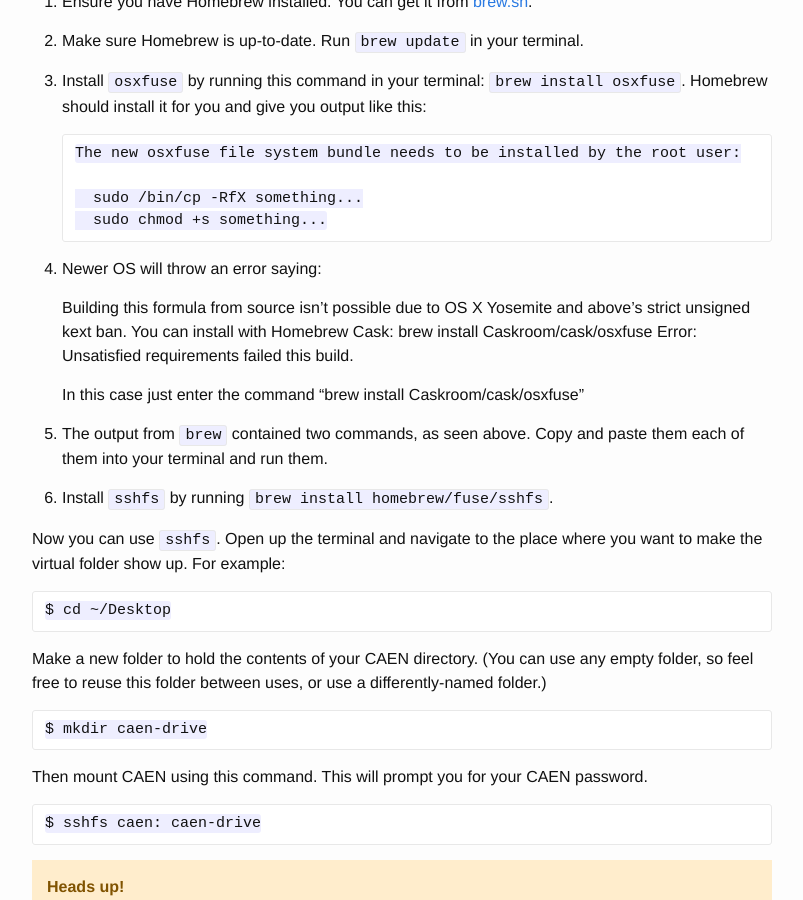
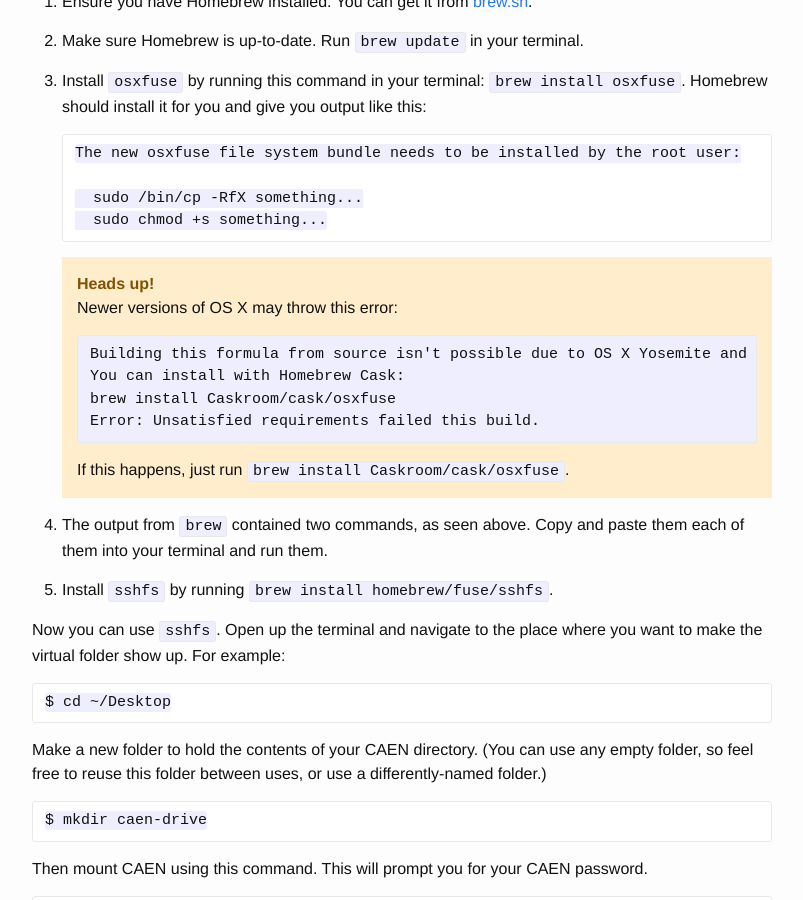
Before and after one commit to arxanas/how-to-survive-eecs-281, a Jekyll site: the page built from _posts/2014-01-12-dealing-with-caen.md, in a window 1280 px wide and 900 px high, scrolled down 1890 px. Shown: the whole window, without its empty margins (238-1041 px from the left). Built offline with Jekyll 4.4.1, drawn with Linux system fonts in a browser that asks for light colours.

Commit message:
Move warning into an aside element.
Minor wording changes as well.

```diff
--- a/_posts/2014-01-12-dealing-with-caen.md
+++ b/_posts/2014-01-12-dealing-with-caen.md
@@ -115,19 +115,23 @@
           sudo /bin/cp -RfX something...
           sudo chmod +s something...
 
- 4. Newer OS will throw an error saying:
+    <aside class="aside-warning"><p>
 
-      Building this formula from source isn't possible due to OS X Yosemite and above's strict unsigned kext ban.
-      You can install with Homebrew Cask:
-      brew install Caskroom/cask/osxfuse
-      Error: Unsatisfied requirements failed this build.
+        Newer versions of OS X may throw this error:
 
-    In this case just enter the command "brew install Caskroom/cask/osxfuse"
+        <pre>Building this formula from source isn't possible due to OS X Yosemite and above's strict unsigned kext ban.
+You can install with Homebrew Cask:
+brew install Caskroom/cask/osxfuse
+Error: Unsatisfied requirements failed this build.</pre>
 
- 5. The output from `brew` contained two commands, as seen above. Copy and paste
+        If this happens, just run <code>brew install Caskroom/cask/osxfuse</code>.
+
+    </p></aside>
+
+ 4. The output from `brew` contained two commands, as seen above. Copy and paste
     them each of them into your terminal and run them.
 
- 6. Install `sshfs` by running `brew install homebrew/fuse/sshfs`.
+ 5. Install `sshfs` by running `brew install homebrew/fuse/sshfs`.
 
 Now you can use `sshfs`. Open up the terminal and navigate to the place where
 you want to make the virtual folder show up. For example:
```
